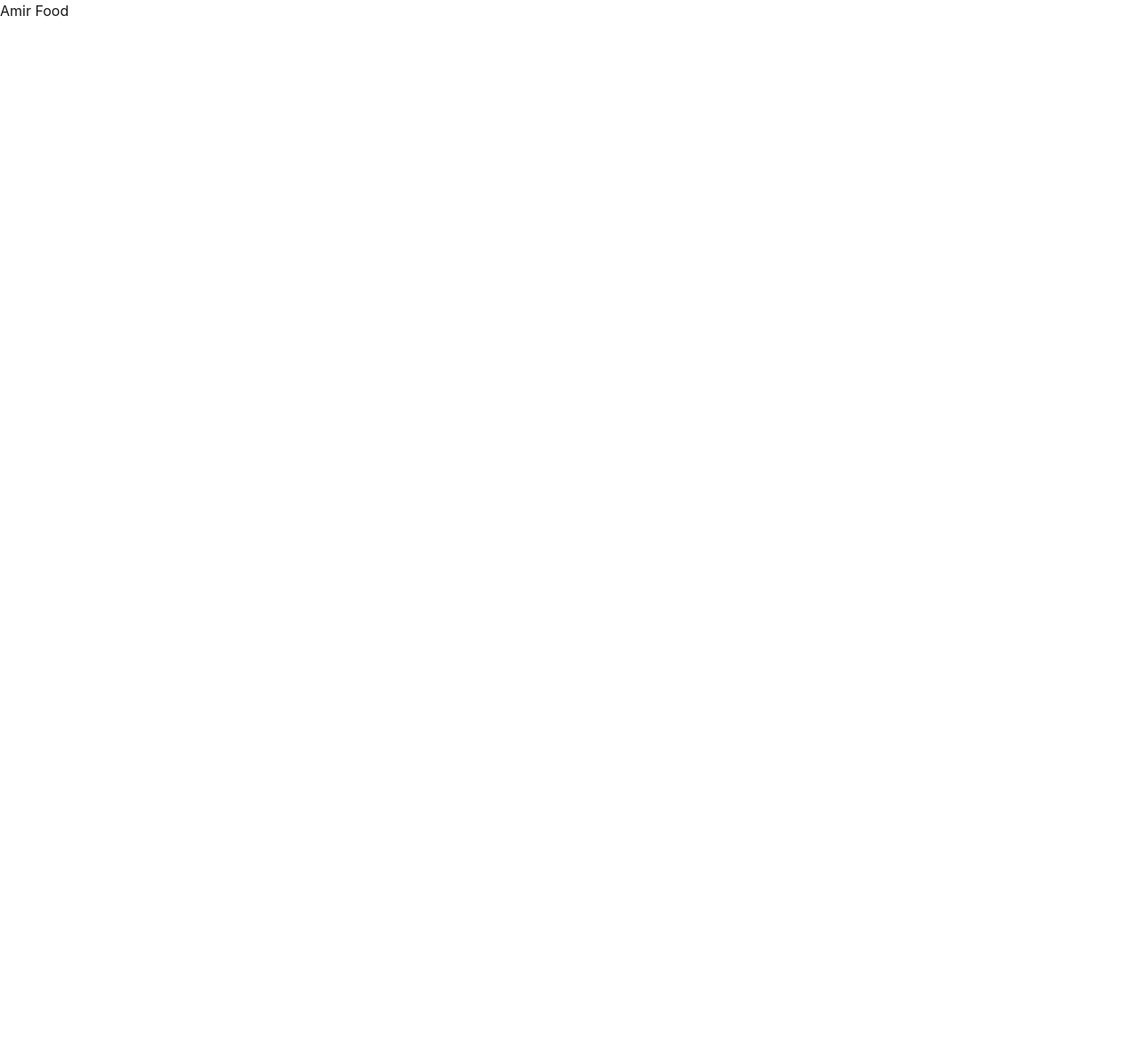
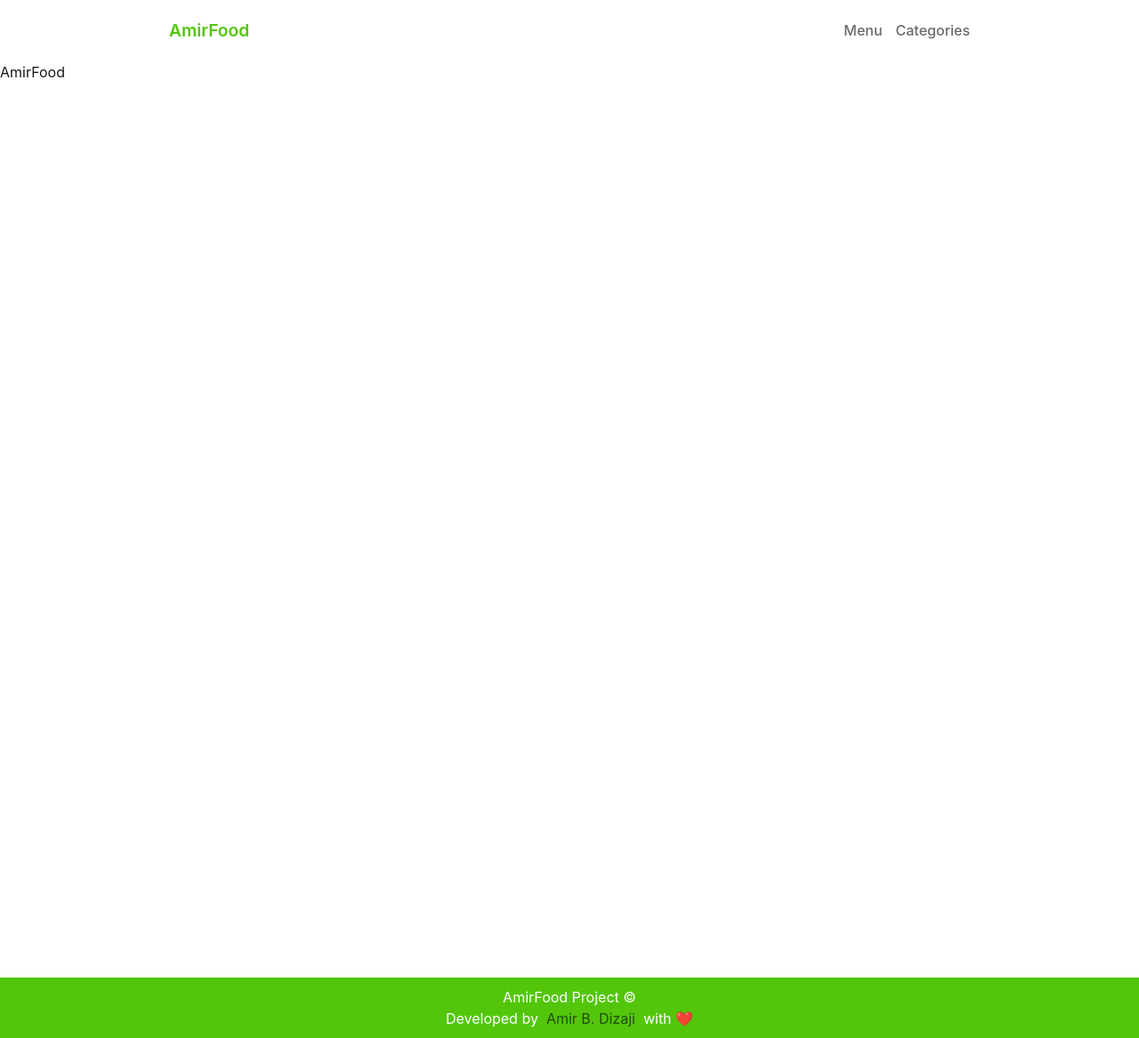
Before and after one commit to amirBDizaji/AmirFood, a Next.js app: page / in a window 1280 px wide. Shown: the whole page at 89% size. Before the commit the page ends 800 px from the top, so only its background shows below. Built offline with nearby package versions, Linux system fonts and the light colour scheme.

Commit message:
Project layout added.

```diff
--- /dev/null
+++ b/components/layout/Layout.js
@@ -0,0 +1,31 @@
+import Link from "next/link";
+import styles from "./Layout.module.css";
+
+function Layout({ children }) {
+  return (
+    <>
+      <header className={styles.header}>
+        <div className={styles.left}>
+          <Link href="/">AmirFood</Link>
+        </div>
+        <div className={styles.right}>
+          <Link href="/menu">Menu</Link>
+          <Link href="/categories">Categories</Link>
+        </div>
+      </header>
+      <div className={styles.container}>{children}</div>
+      <footer className={styles.footer}>
+        AmirFood Project &copy;
+        <p>
+          Developed by &nbsp;
+          <a href="https://amirBDizaji.com" target="_blank" rel="noreferrer">
+            Amir B. Dizaji
+          </a>
+          &nbsp; with ❤️
+        </p>
+      </footer>
+    </>
+  );
+}
+
+export default Layout;
--- /dev/null
+++ b/components/layout/Layout.module.css
@@ -0,0 +1,49 @@
+.header {
+    max-width: 900px;
+    margin: auto;
+    display: flex;
+    justify-content: space-between;
+    align-items: center;
+    padding: 20px 0px;
+}
+
+.left a {
+    color: #53c60b;
+    font-weight: 600;
+    font-size: 1.2rem;
+}
+
+.right a {
+    margin-left: 15px;
+    color: dimgrey;
+    font-weight: 500;
+}
+
+.footer {
+    background-color: #53c60b;
+    text-align: center;
+    color: #fff;
+    padding: 10px 0;
+    margin-top: 30px;
+}
+
+.footer a {
+    text-decoration: none;
+    color: #234a0b;
+}
+
+.container {
+    min-height: 1000px;
+}
+
+@media (max-width: 900px) {
+    .header {
+        padding: 20px;
+    }
+}
+
+@media (max-width: 600px) {
+    .header {
+        padding: 10px;
+    }
+}
--- a/pages/_app.js
+++ b/pages/_app.js
@@ -1,5 +1,10 @@
 import "@/styles/globals.css";
+import Layout from "@/components/layout/Layout";
 
 export default function App({ Component, pageProps }) {
-  return <Component {...pageProps} />;
+  return (
+    <Layout>
+      <Component {...pageProps} />
+    </Layout>
+  );
 }
--- a/pages/index.js
+++ b/pages/index.js
@@ -1,7 +1,7 @@
 export default function Home() {
   return (
     <div>
-      <h1>Amir Food</h1>
+      <h1>AmirFood</h1>
     </div>
   );
 }
```
